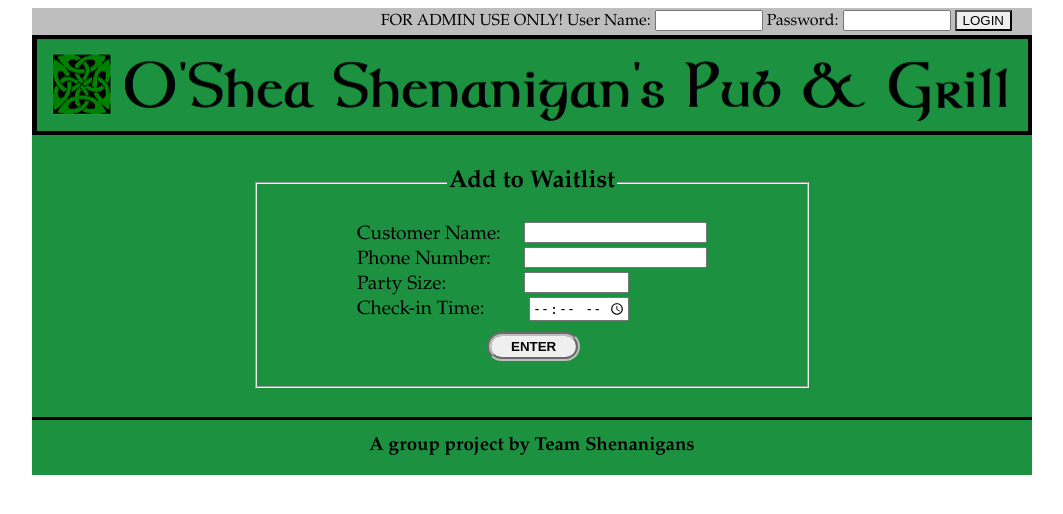
After one commit to marcoraldana1/objectOrientedShenanigans, a PHP site: template GroupProject/Views/addWaitlist.php in a window 1280 px wide. The commit adds this page. Shown: the top 514 px of the page, without its empty margins (108-1171 px from the left). Run offline with PHP 8.4, Linux system fonts and the light colour scheme; the template is opened without the code that fills it, so the values that code supplies are empty.

Commit message:
Merge origin/master

```diff
--- /dev/null
+++ b/GroupProject/Views/addWaitlist.php
@@ -0,0 +1,39 @@
+<?php include('Views/header.php') ?>
+
+
+<main>
+    <section class='waitList'>
+        <fieldset>
+            <legend>
+                Add to Waitlist
+            </legend>
+
+            <form action='index.php' method='POST'>
+
+                <label>Customer Name: </label>
+                <input type='text' name='cust_name'>
+                <br>
+
+                <label>Phone Number: </label>
+                <input type='text' name='phone_number'>
+                <br>
+
+                <label>Party Size: </label>
+                <input type='text' class='pSize' name='party_size'>
+                <br>
+
+                <label>Check-in Time: </label>
+                <input type='time' name='in_time'>
+                <br>
+                <input type='hidden' name='action' value='wait_confirm'>
+                <input type='submit' value='ENTER'>
+            </form>
+
+        </fieldset>
+
+    </section>
+</main>
+
+
+
+<?php include('Views/footer.php') ?>
--- a/GroupProject/Views/header.php
+++ b/GroupProject/Views/header.php
@@ -16,8 +16,7 @@
 
                         <form action="index.php" method="post">
 
-                        <?PHP
-                        if ($user == null) { ?>
+                            <?PHP if ($user == null) { ?>
                                 <li><input type="hidden" name="action" value="admin_attempt"></li>
                                 <li>FOR ADMIN USE ONLY!</li>
                                 <li><label for="user">User Name:</label></li>
@@ -27,20 +26,28 @@
                                 <li><input type="text" name="password" value="" ></li>
 
                                 <li><input class="nav_login" type="submit" name="admin-attempt" value="LOGIN">
-                        <?PHP }
-                        else { ?>
+                                <?PHP } else {
+                                    ?>
                                 <li><input class="nav_login" type="submit" name="action" value="Logout">
                                 <?PHP } ?>
                         </form>
                     </div>
+
+                    <?PHP if ($user != null) { ?>
                         <div class="home_controls2">
-                    <?PHP if ($user != null) { ?>
                             <form action="index.php" class="home_reg" method="post">
                                 <li><input type="hidden" name="action" value="update"><li>
 
                                 <li><label>Store# <?PHP echo $user->getStoreNum(); ?>
                                     </label></li>
                                 <li><input  type="submit" value="Update"></li>
+                            </form>
+                        </div>
+                        <div class="home_controls3">
+                            <form action="index.php" class="table_layout" method="post">
+                                <li><input type="hidden" name="action" value="home"><li>
+
+                                <li><input  type="submit" value="Table Layout"></li>
                             </form>
                         <?PHP } ?>
                     </div>
--- a/GroupProject/style/main.css
+++ b/GroupProject/style/main.css
@@ -35,12 +35,12 @@ footer {
 footer h3 {
     padding-top: 15px;
      background-color: #1C913F;
-     border-top: 1px solid black;
+     border-top: 3px solid black;
      height: 40px;
 }
 main {
     width: 1000px;
-    height: 580px;
+    height: 100%;
     margin: 0 auto;
 
     border-collapse: collapse;
@@ -55,7 +55,7 @@ main {
     margin-top: 27px;
     margin-left: 0px;
     padding-left: 0px;
-    border-bottom: 4px solid black;
+
     border-top: 3px solid black;
     background-image: url("../images/background1.png");
     background-repeat: no-repeat;
@@ -70,7 +70,7 @@ main {
     margin-top: 27px;
     margin-left: 0px;
     padding-left: 0px;
-    border-bottom: 4px solid black;
+
     border-top: 3px solid black;
     background-image: url("../images/background1.png");
     background-repeat: no-repeat;
@@ -86,7 +86,7 @@ main {
     margin-top: 27px;
     margin-left: 0px;
     padding-left: 0px;
-    border-bottom: 4px solid black;
+
     border-top: 3px solid black;
     background-image: url("../images/background1.png");
     background-repeat: no-repeat;
@@ -102,7 +102,7 @@ main {
     margin-top: 27px;
     margin-left: 0px;
     padding-left: 0px;
-    border-bottom: 4px solid black;
+
     border-top: 3px solid black;
     background-image: url("../images/background1.png");
     background-repeat: no-repeat;
@@ -117,7 +117,7 @@ main {
     margin-top: 27px;
     margin-left: 0px;
     padding-left: 0px;
-    border-bottom: 4px solid black;
+
     border-top: 3px solid black;
     background-image: url("../images/background1.png");
     background-repeat: no-repeat;
@@ -151,7 +151,7 @@ fieldset {
     height: 595px;
     float: right;
     width: 17%;
-    border-bottom: 4px solid black;
+
     border-left: 3px solid black;
     margin-right: 0;
      background-color: #1C913F;
@@ -161,7 +161,7 @@ fieldset {
     height: 595px;
     float: left;
     width: 17%;
-    border-bottom: 4px solid black;
+
     border-right: 3px solid black;
      background-color: #1C913F;
 
@@ -1350,21 +1350,36 @@ nav li {
 
 .home_controls {
     float: right;
-
+    margin-right: 20px;
 }
 
 nav {
     background-color: #BEBEBE;
-    height: 25px;
+    height: 27px;
 }
 
+nav input[type='submit'] {
+    border-style:outset;
+    margin-top: 2px;
+
+}
 header p {
     padding-top: 0px;
     margin: 0px;
 }
 
-.server {
-    text-align: center;
+
+.server{
+   padding-left: 5px;
+   margin-top: 0px;
+
+
+
+}
+
+.server td {
+    padding: 2px 0px 4px 5px;
+     font-size: 1.1em;
 }
 
 .wait {
@@ -1392,3 +1407,79 @@ header p {
     margin-right: 20px;
     margin-top: 0px;
 }
+
+.home_controls2 {
+    float: left;
+    width: 350px;
+    margin-left: 20px;
+}
+.home_controls3 input[type='submit']{
+    padding: 0px 40px 0px 40px;
+    margin-left: 50px;
+   background-color: #1C913F;
+   color: #ffffff;
+
+
+
+}
+
+.addWait {
+       margin: 20px 0px 0px 10px;
+    padding: 2px 10px 2px 10px;
+    border: 4px groove #BEBEBE;
+    border-radius: 20px;
+    font-weight: 700;
+}
+
+.waitList {
+    background-color: #1C913F;
+    padding-bottom: 20px;
+    height: 250px;
+    padding-top: 30px;
+}
+.waitList fieldset {
+    padding: 25px;
+    margin: 0 auto;
+   margin-top: 10px;
+    width: 500px;
+}
+
+.waitList legend{
+    text-align: center;
+    font-size: 1.5em;
+    font-weight: 700;
+
+}
+
+.waitList form {
+    width: 350px;
+    margin: 0 auto;
+    line-height: 25px;
+    font-size: 1.2em;
+
+}
+
+.waitList input[type='text']{
+    float: right;
+    width: 175px;
+}
+
+.waitList input[type='time']{
+    float: right;
+    width: 95px;
+    margin-right:78px;
+}
+
+.waitList input.pSize {
+        width: 97px;
+    margin-right:78px;
+}
+
+.waitList input[type='submit']{
+      margin: 10px 0px 0px 130px;
+    padding: 3px 20px 3px 20px;
+    border: 4px groove #BEBEBE;
+    border-radius: 20px;
+    font-weight: 700;
+
+}
```
Also changed, not shown: GroupProject/Views/home.php (+19 -4 lines), GroupProject/index.php (+15 -3 lines), 1 other file. Lines whose indentation alone changed are shown as unchanged.
